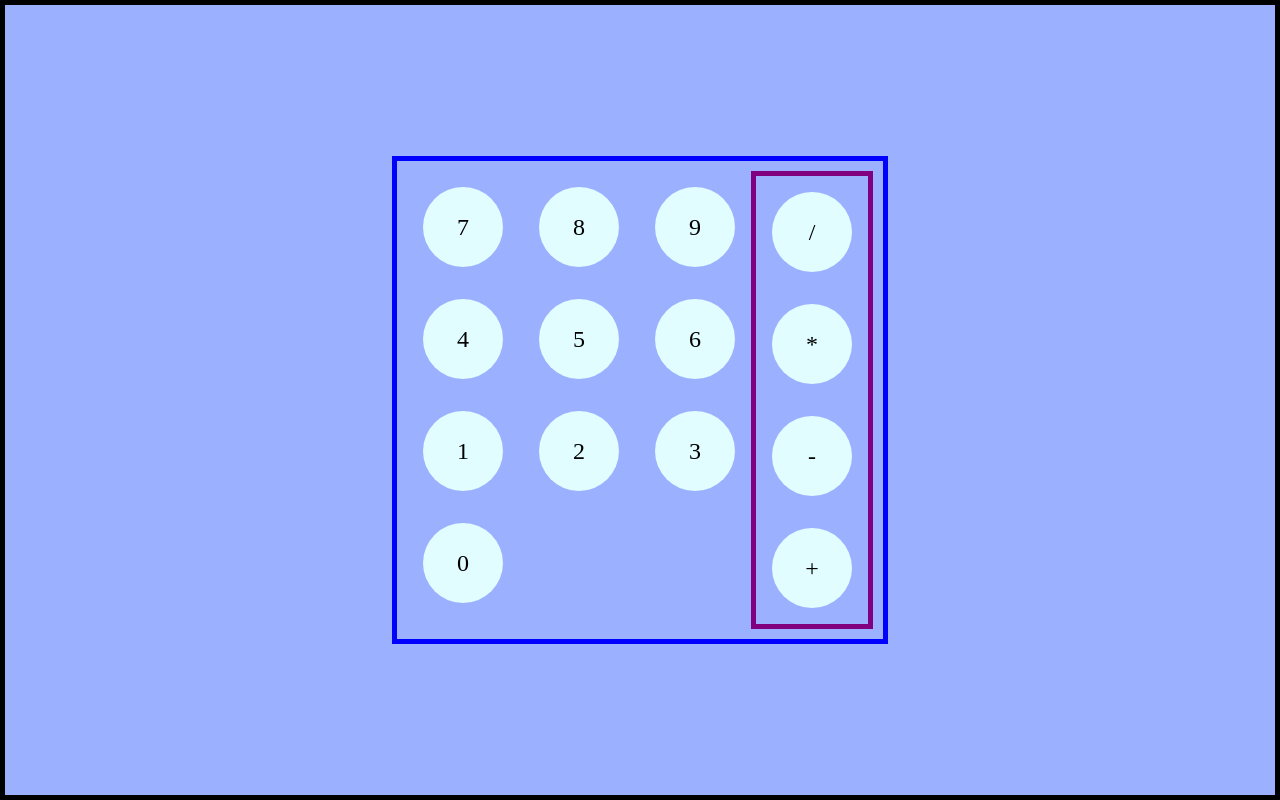
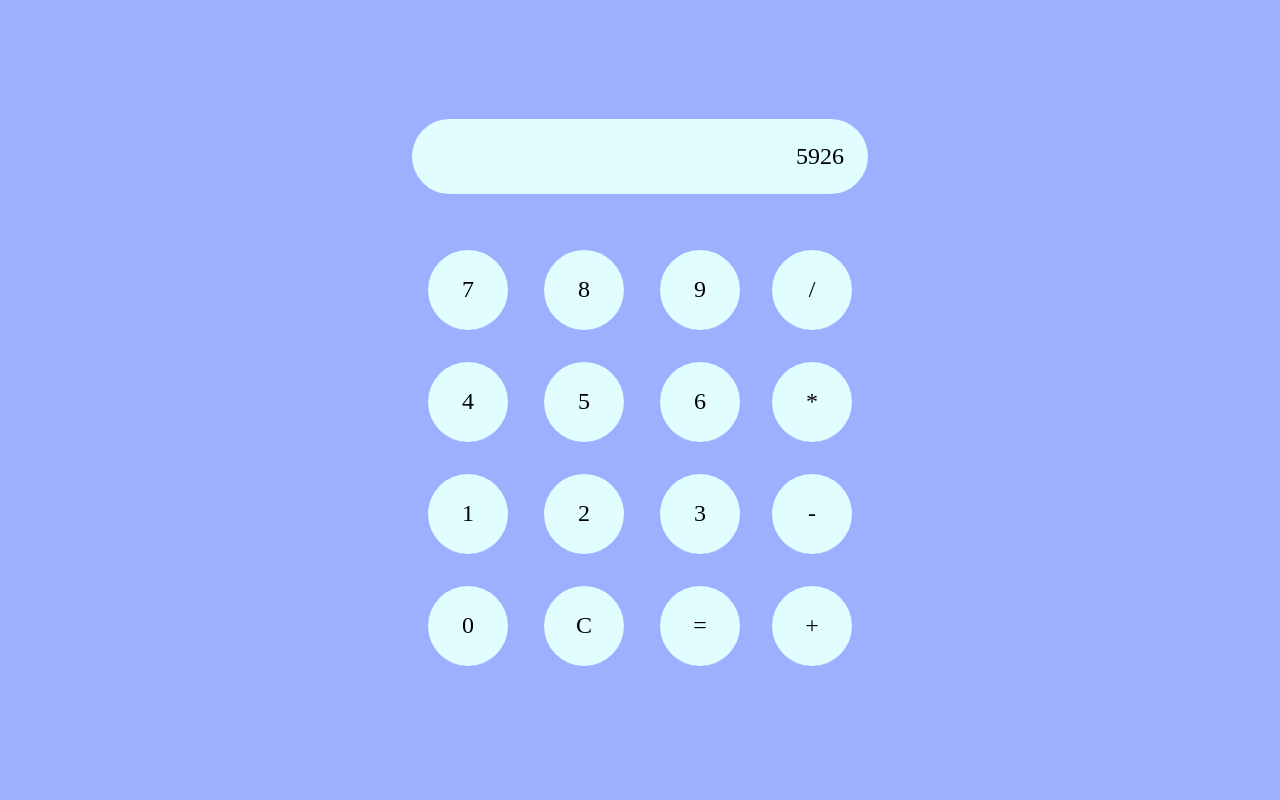
Before and after one commit to avraneel/js-calc, a plain HTML site: page index.html in a window 1280 px wide. Drawn offline with Linux system fonts and the light colour scheme; a web font is replaced by a local one.

Commit message:
Add display

```diff
--- a/index.html
+++ b/index.html
@@ -13,6 +13,8 @@
 <body>
     <div class="container">
         <div class="calculator">
+            <div class="display">5926</div>
+            <div class="buttons">
                 <div class="numpad">
                     <div class="numrow">
                         <button class="num-button">7</button>
@@ -31,6 +33,8 @@
                     </div>
                     <div class="numrow">
                         <button class="num-button">0</button>
+                        <button class="cls">C</button>
+                        <button class="equals">=</button>
                     </div>
                 </div>
                 <div class="op-pad">
@@ -41,5 +45,6 @@
                 </div>
             </div>
         </div>
+    </div>
 </body>
 </html>
--- a/styles.css
+++ b/styles.css
@@ -11,7 +11,6 @@ body {
     display: flex;
     justify-content: center;
     align-items: center;
-    border: 5px solid black;
     box-sizing: border-box;
     width: 100vw;
     height: 100vh;
@@ -19,11 +18,16 @@ body {
 
 .calculator {
     display: flex;
+    flex-direction: column;
     padding: 10px;
-    border: 5px solid blue;
+    gap: 40px;
 }
 
-.num-button, .op-button {
+.buttons {
+    display: flex;
+}
+
+.num-button, .op-button, .equals, .cls {
     background-color: #e2fdff;
     margin: 1rem;
     height: 5rem;
@@ -32,13 +36,25 @@ body {
     border: 0;
     font-family: "Edu NSW ACT Hand Pre";
     font-size: 1.5rem;
+    transition-duration: 0.2s;
 }
 
-.op-pad {
-    border: 5px solid purple;
+.num-button:hover, .op-button:hover, .equals:hover, .cls:hover {
+    background-color: #5465FF;
+    color: #e2fdff;
+    border: none;
 }
 
 .op-pad {
     display: flex;
     flex-direction: column;
 }
+
+.display {
+    background-color: #e2fdff;
+    font-family: "Edu NSW ACT Hand Pre";
+    font-size: 1.5rem;
+    padding: 1em;
+    border-radius: 80px;
+    text-align: right;
+}
```
Lines whose indentation alone changed are shown as unchanged.
